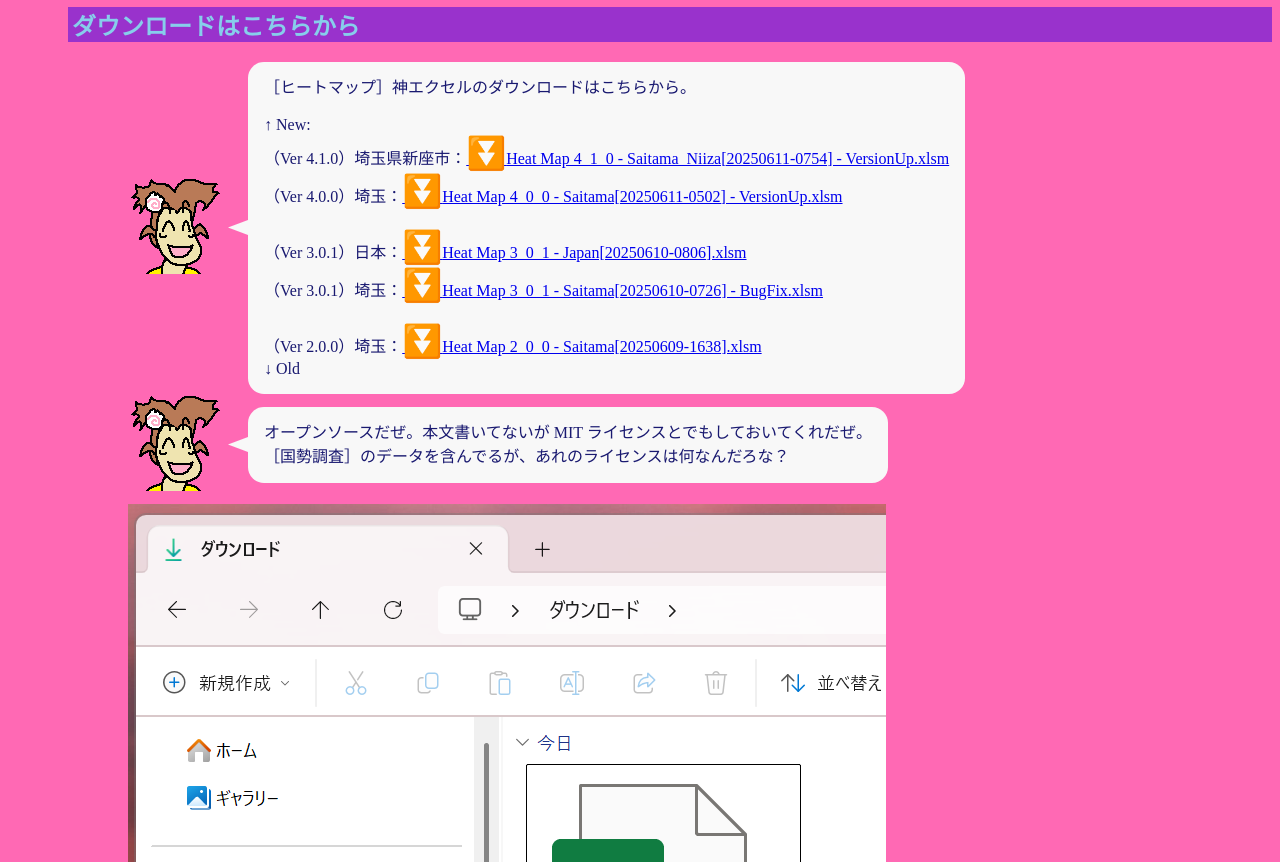
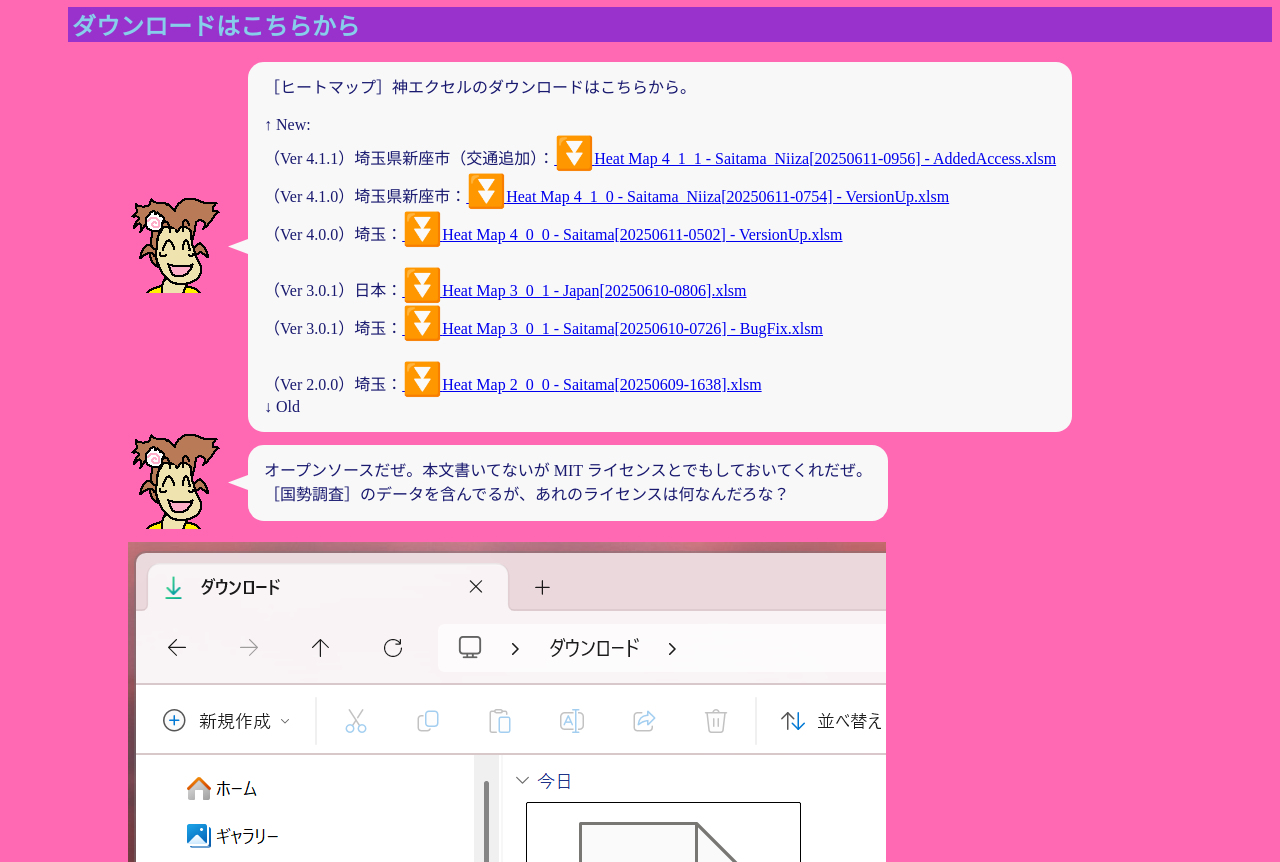
Before and after one commit to muzudho/Warabenture-2025, a Nuxt app: page /team-mirai-volunteer/heat-map in a window 1280 px wide. Shown: the part 7620-8482 px from the top of the page. Built offline with nearby package versions, Linux system fonts and the light colour scheme.

Commit message:
Heat Map 4.1.1 埼玉県新座市、交通追加。

```diff
--- a/pages/team-mirai-volunteer/heat-map.vue
+++ b/pages/team-mirai-volunteer/heat-map.vue
@@ -115,6 +115,7 @@
                 ［ヒートマップ］神エクセルのダウンロードはこちらから。<br>
                 <br>
                 ↑ New:<br>
+                （Ver 4.1.1）埼玉県新座市（交通追加）：<a href="/products/202506/Heat Map 4_1_1 - Saitama_Niiza[20250611-0956] - AddedAccess.xlsm"><span class="font-x2">⏬</span>Heat Map 4_1_1 - Saitama_Niiza[20250611-0956] - AddedAccess.xlsm</a><br>
                 （Ver 4.1.0）埼玉県新座市：<a href="/products/202506/Heat Map 4_1_0 - Saitama_Niiza[20250611-0754] - VersionUp.xlsm"><span class="font-x2">⏬</span>Heat Map 4_1_0 - Saitama_Niiza[20250611-0754] - VersionUp.xlsm</a><br>
                 （Ver 4.0.0）埼玉：<a href="/products/202506/Heat Map 4_0_0 - Saitama[20250611-0502] - VersionUp.xlsm"><span class="font-x2">⏬</span>Heat Map 4_0_0 - Saitama[20250611-0502] - VersionUp.xlsm</a><br>
                 <br>
```
Also changed, not shown: 1 other file (tests, documents, lock files or other folders).
